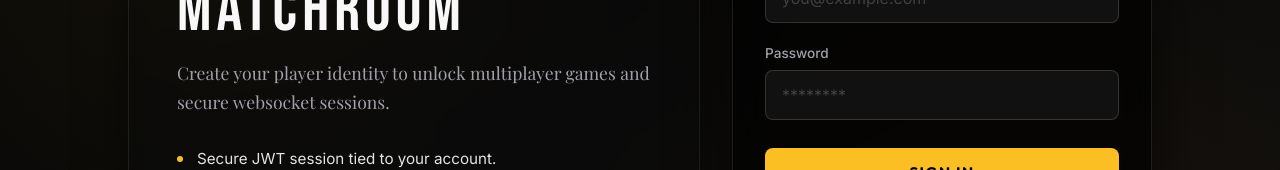
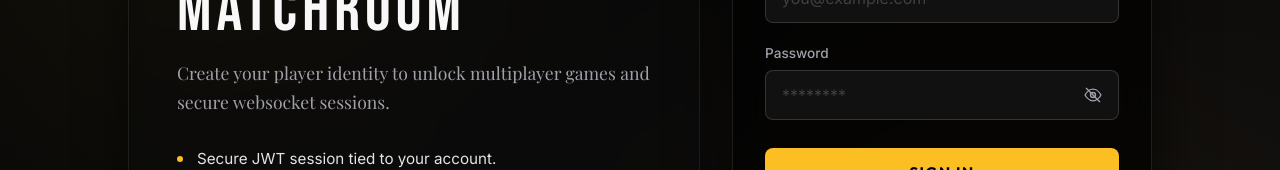
Before and after one commit to Vishesh-Verma-07/Multiplayer-Chess, a React (Vite) app in the folder frontend/: page /auth in a window 1280 px wide. Shown: the part 298-468 px from the top of the page. Built offline with nearby package versions, Linux system fonts and the light colour scheme.

Commit message:
addded eye icon on password

```diff
--- a/frontend/src/screens/Auth.css
+++ b/frontend/src/screens/Auth.css
@@ -205,6 +205,81 @@
   transition: all 0.3s ease;
 }
 
+.auth-input--with-toggle {
+  padding-right: 48px;
+}
+
+.auth-password-field {
+  position: relative;
+}
+
+.auth-password-toggle {
+  position: absolute;
+  right: 12px;
+  top: 50%;
+  transform: translateY(-50%);
+  background: transparent;
+  border: none;
+  color: var(--text-secondary);
+  padding: 4px;
+  cursor: pointer;
+  display: flex;
+  align-items: center;
+  justify-content: center;
+  transition: color 0.2s ease, transform 0.2s ease;
+}
+
+.auth-password-toggle:hover {
+  color: var(--text-primary);
+  transform: translateY(-50%) scale(1.06);
+}
+
+.auth-password-toggle:focus-visible {
+  outline: 2px solid var(--accent-gold);
+  outline-offset: 3px;
+  border-radius: 6px;
+}
+
+.auth-password-toggle svg {
+  width: 20px;
+  height: 20px;
+  transition: transform 0.2s ease, opacity 0.2s ease;
+}
+
+.auth-password-toggle:active svg {
+  transform: scale(0.94);
+}
+
+.auth-password-toggle[data-visible="true"] svg {
+  animation: eyeReveal 0.25s ease;
+}
+
+.auth-password-toggle[data-visible="false"] svg {
+  animation: eyeHide 0.25s ease;
+}
+
+@keyframes eyeReveal {
+  0% {
+    opacity: 0.5;
+    transform: scale(0.9) rotate(-6deg);
+  }
+  100% {
+    opacity: 1;
+    transform: scale(1) rotate(0deg);
+  }
+}
+
+@keyframes eyeHide {
+  0% {
+    opacity: 1;
+    transform: scale(1) rotate(0deg);
+  }
+  100% {
+    opacity: 0.6;
+    transform: scale(0.92) rotate(6deg);
+  }
+}
+
 .auth-input:focus {
   border-color: var(--border-focus);
   box-shadow: 0 0 0 4px var(--accent-gold-glow);
--- a/frontend/src/screens/Auth.tsx
+++ b/frontend/src/screens/Auth.tsx
@@ -3,6 +3,7 @@ import { Link, useLocation, useNavigate } from "react-router-dom";
 import { useAuth } from "../auth/AuthContext";
 import "./Auth.css";
 import { AuthMode } from "./types";
+
 
 export const Auth = () => {
   const [mode, setMode] = useState<AuthMode>("login");
@@ -10,6 +11,7 @@ export const Auth = () => {
   const [email, setEmail] = useState("");
   const [identifier, setIdentifier] = useState("");
   const [password, setPassword] = useState("");
+  const [showPassword, setShowPassword] = useState(false);
   const [error, setError] = useState<string | null>(null);
   const [submitting, setSubmitting] = useState(false);
 
@@ -133,16 +135,41 @@ export const Auth = () => {
 
             <label className="auth-input-group">
               <span className="auth-label">Password</span>
+              <div className="auth-password-field">
                 <input
                   required
-                type="password"
+                  type={showPassword ? "text" : "password"}
                   minLength={8}
                   maxLength={72}
                   value={password}
                   onChange={(event) => setPassword(event.target.value)}
-                className="auth-input"
+                  className="auth-input auth-input--with-toggle"
                   placeholder="********"
                 />
+                <button
+                  type="button"
+                  className="auth-password-toggle"
+                  onClick={() => setShowPassword((prev) => !prev)}
+                  data-visible={showPassword}
+                  aria-pressed={showPassword}
+                  aria-label={showPassword ? "Hide password" : "Show password"}
+                  title={showPassword ? "Hide password" : "Show password"}
+                >
+                  <svg
+                    viewBox="0 0 24 24"
+                    fill="none"
+                    stroke="currentColor"
+                    strokeWidth="1.6"
+                    strokeLinecap="round"
+                    strokeLinejoin="round"
+                    aria-hidden="true"
+                  >
+                    <path d="M2.5 12s3.5-7 9.5-7 9.5 7 9.5 7-3.5 7-9.5 7-9.5-7-9.5-7" />
+                    <circle cx="12" cy="12" r="3" />
+                    {showPassword ? null : <path d="M4 4l16 16" />}
+                  </svg>
+                </button>
+              </div>
             </label>
 
             {error ? <div className="auth-error">{error}</div> : null}
```
Also changed, not shown: 1 other file (tests, documents, lock files or other folders). Lines whose indentation alone changed are shown as unchanged.
